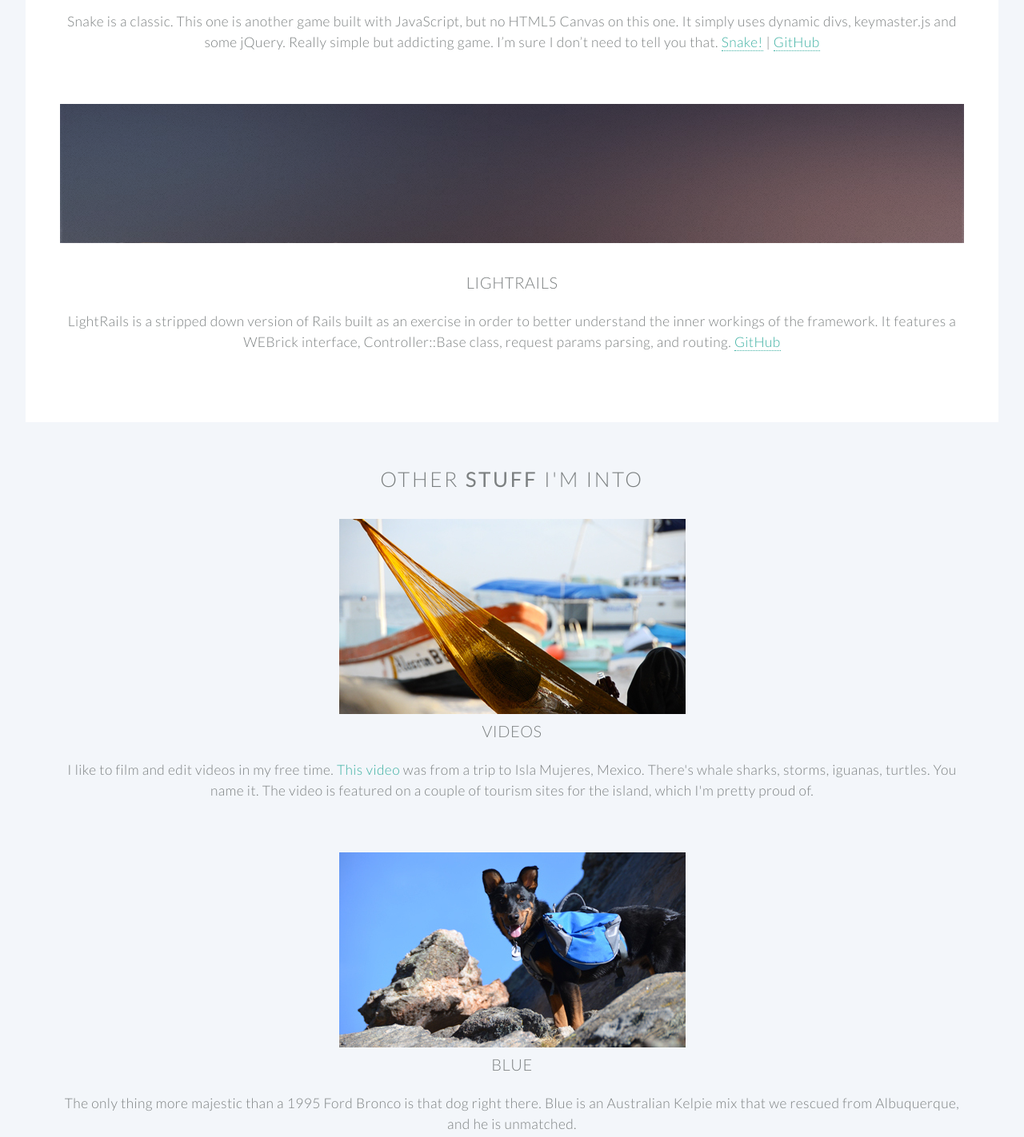
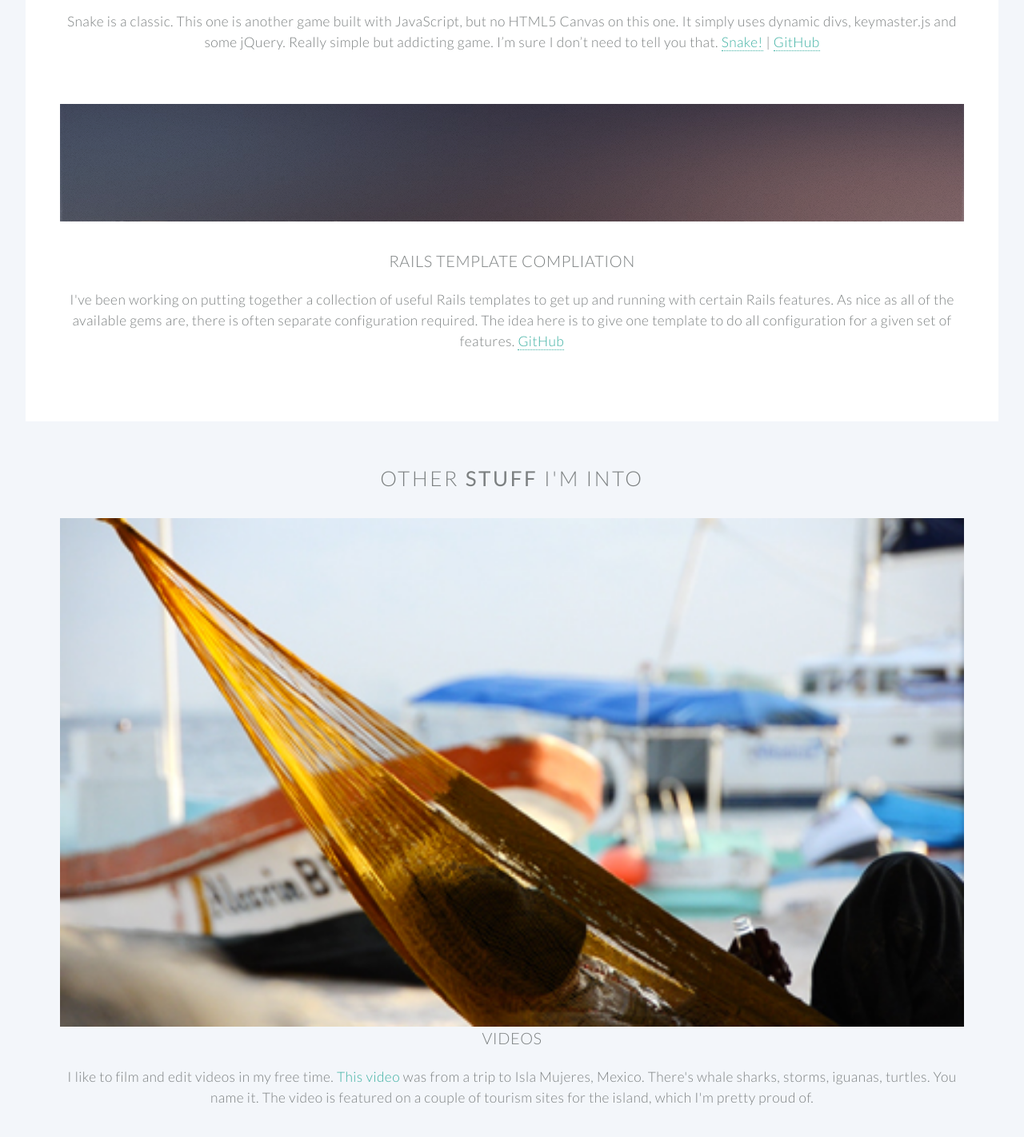
Before and after one commit to KenneyE/KenneyE.github.io, a plain HTML site: page index.html in a window 1280 px wide. Shown: the part 2600-4022 px from the top of the page at 80% size. Drawn offline with Linux system fonts and the light colour scheme.

Commit message:
Fixed styling and added .rails-templates

```diff
--- a/css/style.css
+++ b/css/style.css
@@ -265,6 +265,10 @@
         width: 100%;
       }
 
+      .image.fit:before {
+        background: none;
+      }
+
     .image.feature {
       display: block;
       margin: 0 0 2em 0;
@@ -357,7 +361,7 @@
       }
 
         .icon.circle.fa-stack-overflow:hover {
-       		background: #FFA909;
+           background: #FFA909;
         }
 
     .icon.feature {
--- a/index.html
+++ b/index.html
@@ -183,12 +183,12 @@
               <div class="6u">
 
                 <section>
-                  <a href="http://www.github.com/kenneye/rails-lite" target="_blank" class="image feature"><img src="images/pic04.jpg" alt="" height="174"/></a>
+                  <a href="https://github.com/KenneyE/.rails-templates" target="_blank" class="image feature"><img src="images/pic04.jpg" alt="" height="147"/></a>
                   <header>
-                    <h3>LightRails</h3>
+                    <h3>Rails Template Compliation</h3>
                   </header>
-                  <p>LightRails is a stripped down version of Rails built as an exercise in order to better understand the inner workings of the framework. It features a WEBrick interface, Controller::Base class, request params parsing, and routing.<br />
-                      <a href="http://www.github.com/kenneye/rails-lite" target="_blank">GitHub</a></p>
+                  <p>I've been working on putting together a collection of useful Rails templates to get up and running with certain Rails features.  As nice as all of the available gems are, there is often separate configuration required. The idea here is to give one template to do all configuration for a given set of features.<br />
+                      <a href="https://github.com/KenneyE/.rails-templates" target="_blank">GitHub</a></p>
                 </section>
 
               </div>
@@ -213,7 +213,7 @@
                 <div class="4u">
 
                   <section>
-                 <a href="https://www.youtube.com/watch?v=I4r729ZMinQ" target="_blank" class="no-border"><img src="images/movies.jpg" alt="Isla Mujeres Movie Grab" /></a>
+                 <a href="https://www.youtube.com/watch?v=I4r729ZMinQ" target="_blank" class="no-border image fit"><img class="interests" src="images/movies.jpg" alt="Isla Mujeres Movie Grab" /></a>
                     <header>
                       <h3>Videos</h3>
                     </header>
@@ -224,7 +224,7 @@
                 <div class="4u">
 
                   <section>
-                <img src="images/blue.jpg" alt="Blue, the dog" />
+                     <span class="image fit"><img src="images/blue.jpg" alt="Blue, the dog" /></span>
                     <header>
                       <h3>Blue</h3>
                     </header>
@@ -235,7 +235,7 @@
                 <div class="4u">
 
                   <section>
-                 <a href="https://www.youtube.com/watch?v=t3VVx1E1r74" target="_blank" class="no-border"><img src="images/biomite.jpg" alt="Isla Mujeres Movie Grab" /></a>                    <header>
+                 <a href="https://www.youtube.com/watch?v=t3VVx1E1r74" target="_blank" class="no-border image fit"><img src="images/biomite.jpg" alt="Isla Mujeres Movie Grab" /></a>                    <header>
                       <h3>Jet Engines</h3>
                     </header>
                     <p>Biomite was my senior capstone project at the University of Colorado. We modified a miniature jet engine to operate on biofuel and added a variable area nozzle, which is what you see slowly opening and closing in <a href="https://www.youtube.com/watch?v=t3VVx1E1r74" target="_blank" class="no-border">this video</a>. I was responsible for the design and manufacturing of that nozzle.</p>
```
